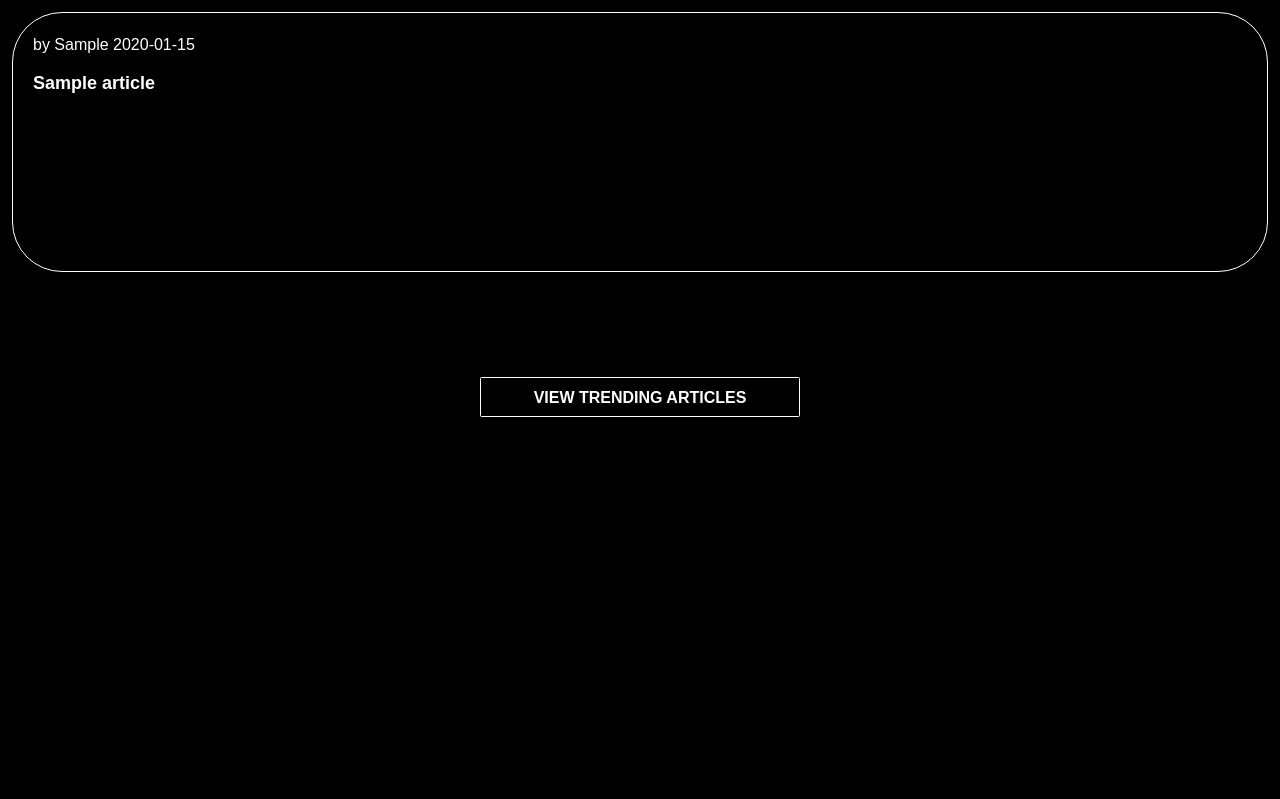
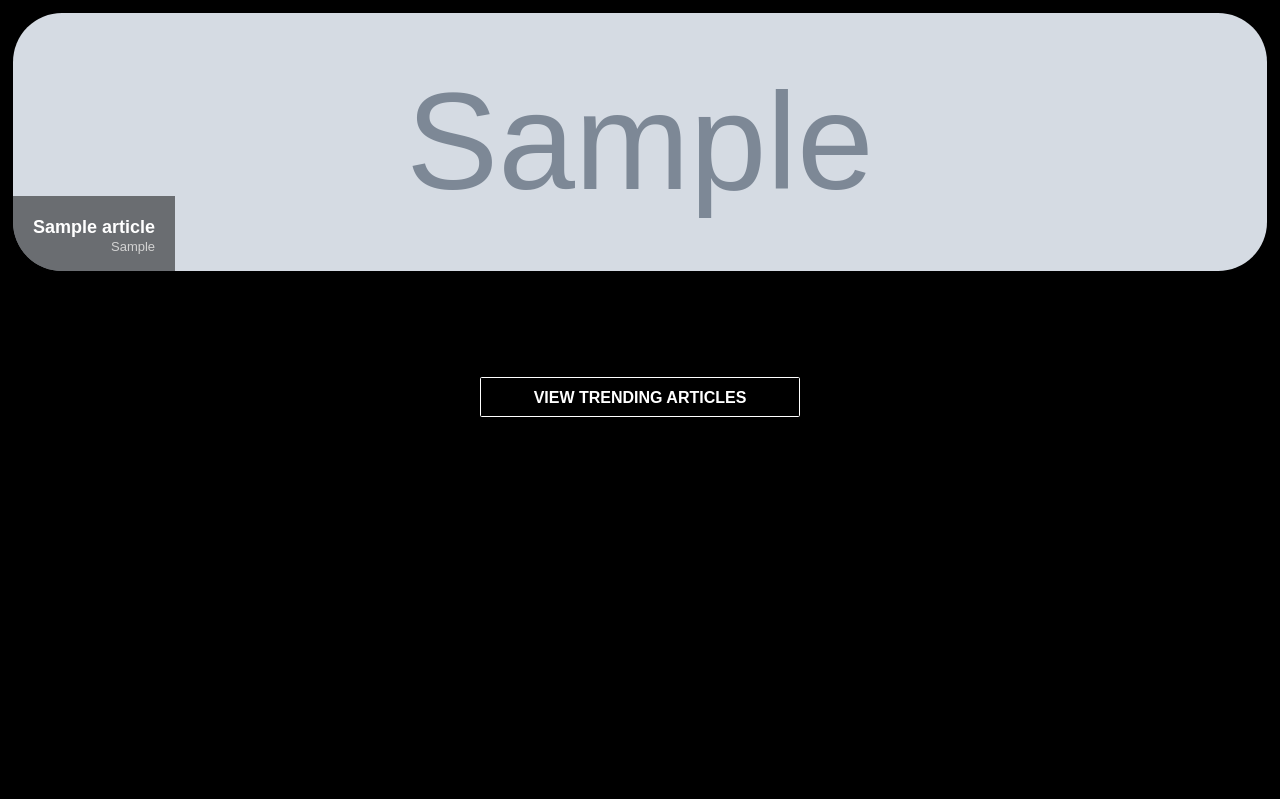
Before and after one commit to lieuk1/News-Web-App, a Flask app: template templates/home.html in a window 1280 px wide. Shown: the top 799 px of the page. Run offline with Flask 2, Linux system fonts and the light colour scheme; tables that the repository leaves empty hold one stand-in row (values such as "Sample post"); the template is opened without the code that fills it: values that come from a table or form of the project are taken from there, most other values are stand-ins (such as "Sample title", 1, 10 or a date in 2020); grey boxes marked "Sample" are stand-in pictures.

Commit message:
Add article imgs

```diff
--- a/static/css/home.css
+++ b/static/css/home.css
@@ -116,20 +116,44 @@ html, body {
   left: 0;
 }
 .trend-article {
-  border: 0.1em solid white;
+  border: 0.1em solid transparent;
   border-radius: 50px;
   color: white;
   margin: 12px;
-  padding: 20px;
+  /* padding: 20px; */
+  padding: 0;
   height: 260px;
+  overflow: hidden;
+  position: relative;
 }
-.trend-article h3 {
+.trend-article p {
   font-size: 18px;
   font-weight: bold;
+  color: white;
+  margin: 0;
+  padding: 20px;
+  padding-bottom: 15px;
+  background: rgba(0, 0, 0, 0.5);
+  position: absolute;
+  bottom: 0;
+  left: 0;
+  pointer-events: none;
 }
-.trend-article h3 a {
-  text-decoration: none;
-  color: white;
+.trend-article p span {
+  display: block;
+  line-height: 1.3em;
+}
+.trend-article img {
+  width: 100%;
+  height: 100%;
+  object-fit: cover;
+  object-position: center;
+}
+#source {
+  font-size: 13px;
+  font-weight: normal;
+  color: lightgrey;
+  text-align: right;
 }
 
 
--- a/templates/home.html
+++ b/templates/home.html
@@ -27,11 +27,14 @@
             <div class="row">
                 {% for article in article_data.items %}
                 <div class="col trend-article">
-                    <p id="source-date-con">
-                        <span id="source">by {{ article.source }}</span>
+                    <!-- <p id="source-date-con">
                         <span id="publish-date">{{ article.publish_date }}</span>
+                    </p> -->
+                    <p>
+                        <span>{{ article.title }}</span>
+                        <span id="source">{{ article.source }}</span>
                     </p>
-                    <h3><a class="title" href="{{ article.url }}">{{ article.title }}</a></h3>
+                    <a href="{{ article.url }}"><img src="{{ article.url_to_image }}" /></a>
                 </div>
                 {% endfor %}
             </div>
```
